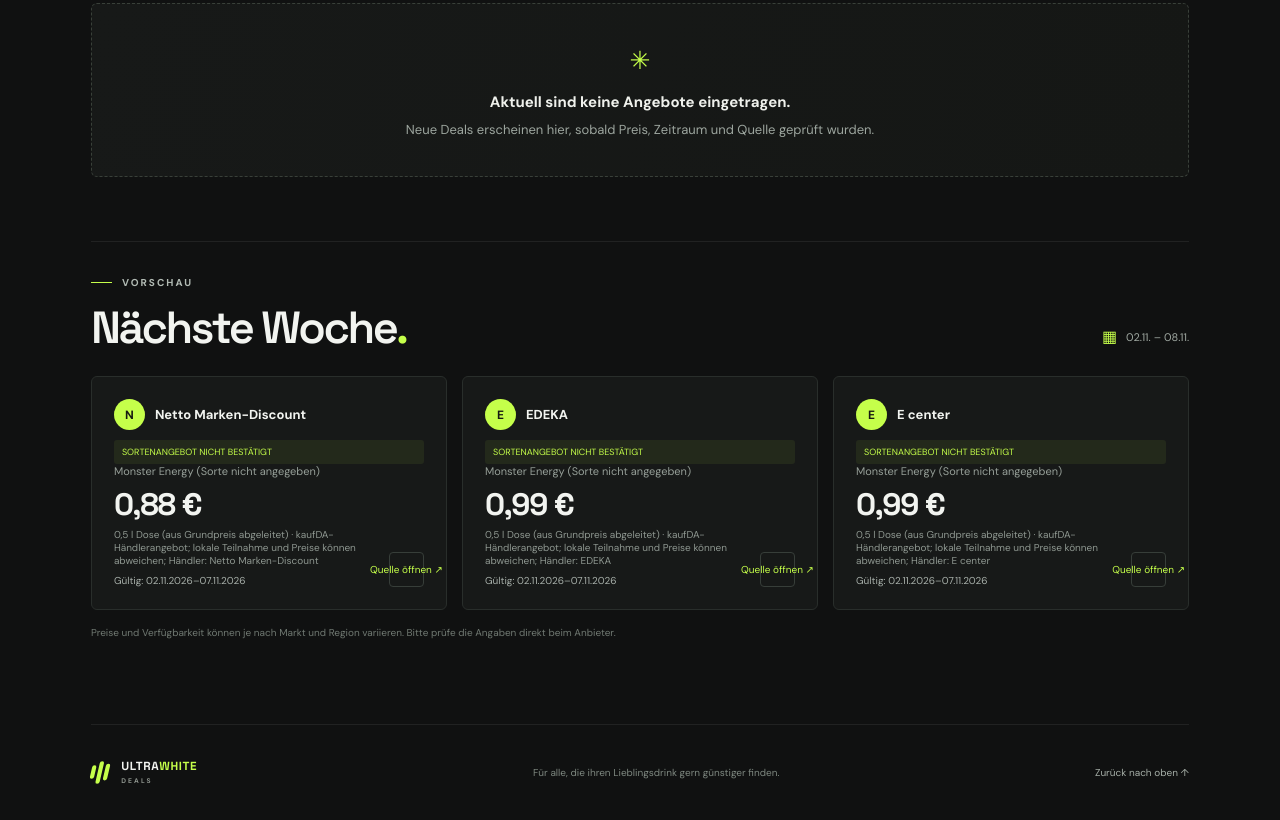
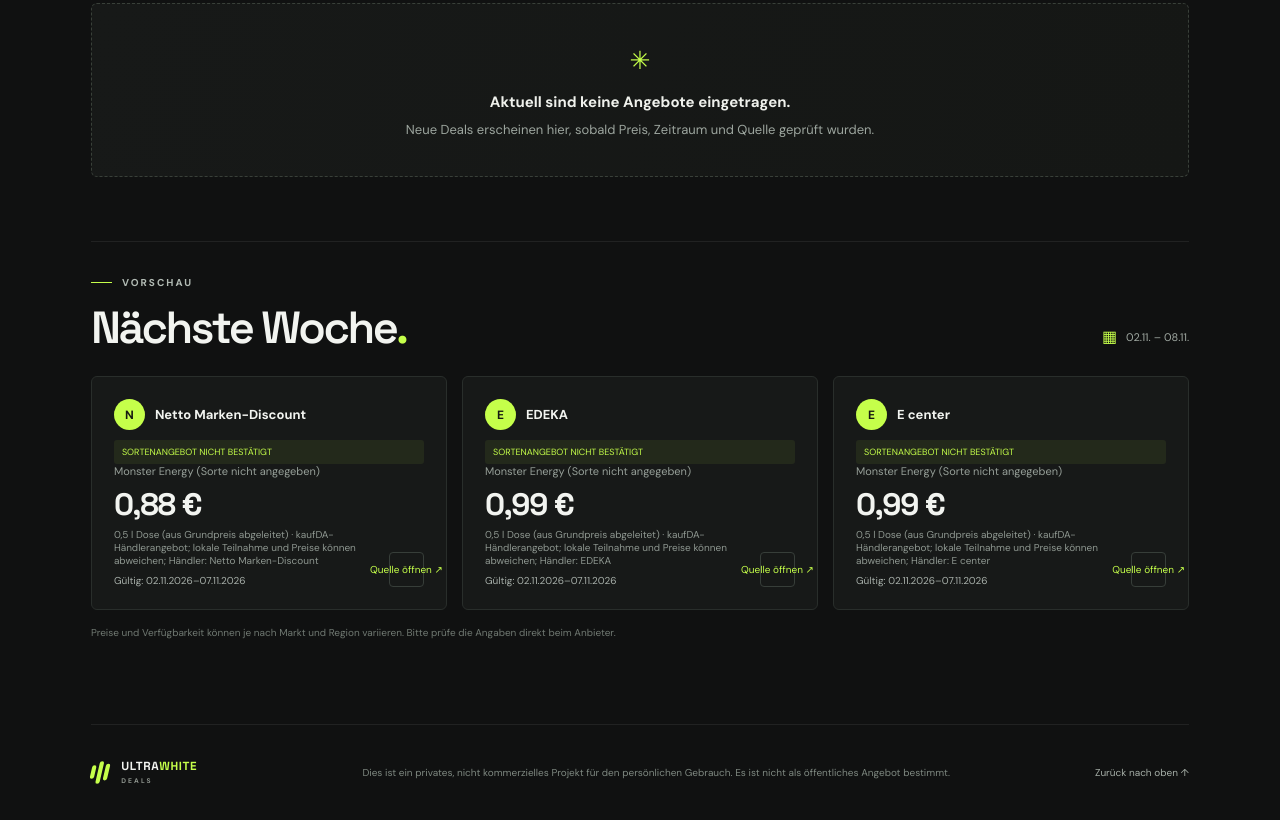
Before and after one commit to enjoijones/monster-ultra-white-deals, a plain HTML site: page index.html in a window 1280 px wide. Shown: the part 860-1680 px from the top of the page. Drawn offline with Linux system fonts and the light colour scheme.

Commit message:
Footer-Hinweis auf privates Projekt aktualisieren

```diff
--- a/index.html
+++ b/index.html
@@ -68,7 +68,7 @@
         </section>
 
       </main>
-      <footer><a class="brand footer-brand" href="#start"><span class="brand-mark" aria-hidden="true"><span></span><span></span><span></span></span><span>ULTRA<span class="brand-light">WHITE</span><small>DEALS</small></span></a><span>Für alle, die ihren Lieblingsdrink gern günstiger finden.</span><a href="#start">Zurück nach oben ↑</a></footer>
+      <footer><a class="brand footer-brand" href="#start"><span class="brand-mark" aria-hidden="true"><span></span><span></span><span></span></span><span>ULTRA<span class="brand-light">WHITE</span><small>DEALS</small></span></a><span>Dies ist ein privates, nicht kommerzielles Projekt für den persönlichen Gebrauch. Es ist nicht als öffentliches Angebot bestimmt.</span><a href="#start">Zurück nach oben ↑</a></footer>
     </div>
   </body>
 </html>
```
